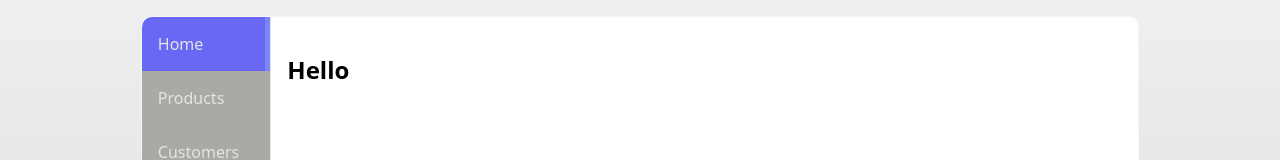
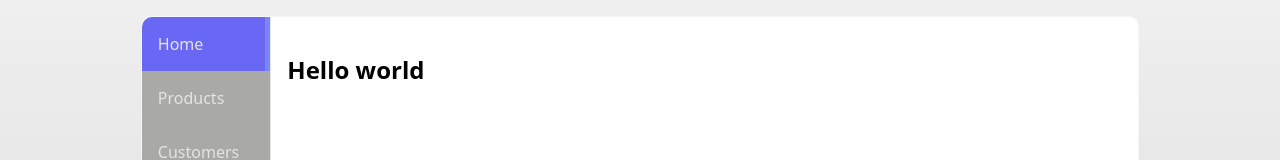
Before and after one commit to GeoffNeal/graphql-server, a React app: page / in a window 1280 px wide. Shown: the top 160 px of the page. Built offline with nearby package versions, Linux system fonts and the light colour scheme.

Commit message:
Added HomeRoute

```diff
--- a/client/src/App.tsx
+++ b/client/src/App.tsx
@@ -3,6 +3,7 @@ import { createBrowserRouter, RouterProvider } from "react-router-dom";
 
 // Routes
 import RootRoute from "./routes/RootRoute.js";
+import HomeRoute from "./routes/HomeRoute.js";
 import ProductsRoute from "./routes/ProductsRoute.js";
 import CustomersRoute from "./routes/CustomersRoute.js";
 import ErrorRoute from "./routes/ErrorRoute.js";
@@ -23,7 +24,7 @@ const router = createBrowserRouter([
     children: [
       {
         path: "/",
-        element: <h2>Hello</h2>,
+        element: <HomeRoute />,
       },
       {
         path: "/products",
--- /dev/null
+++ b/client/src/routes/HomeRoute.tsx
@@ -0,0 +1,3 @@
+export default function HomeRoute() {
+  return <h2>Hello world</h2>;
+}
```
